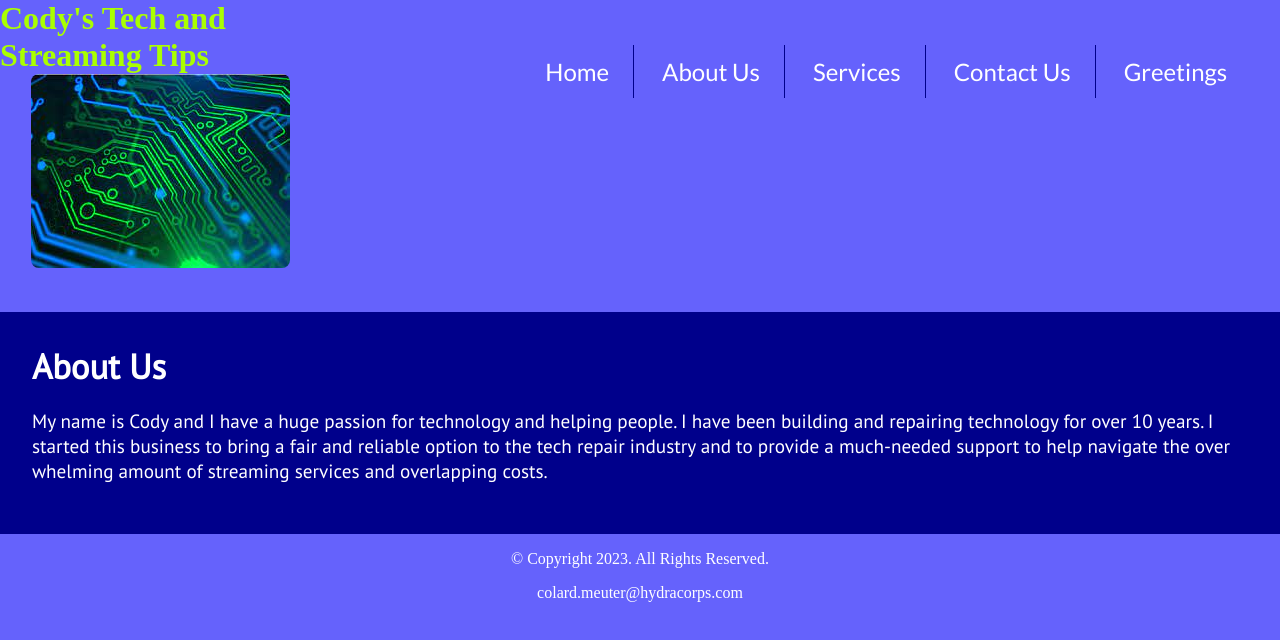
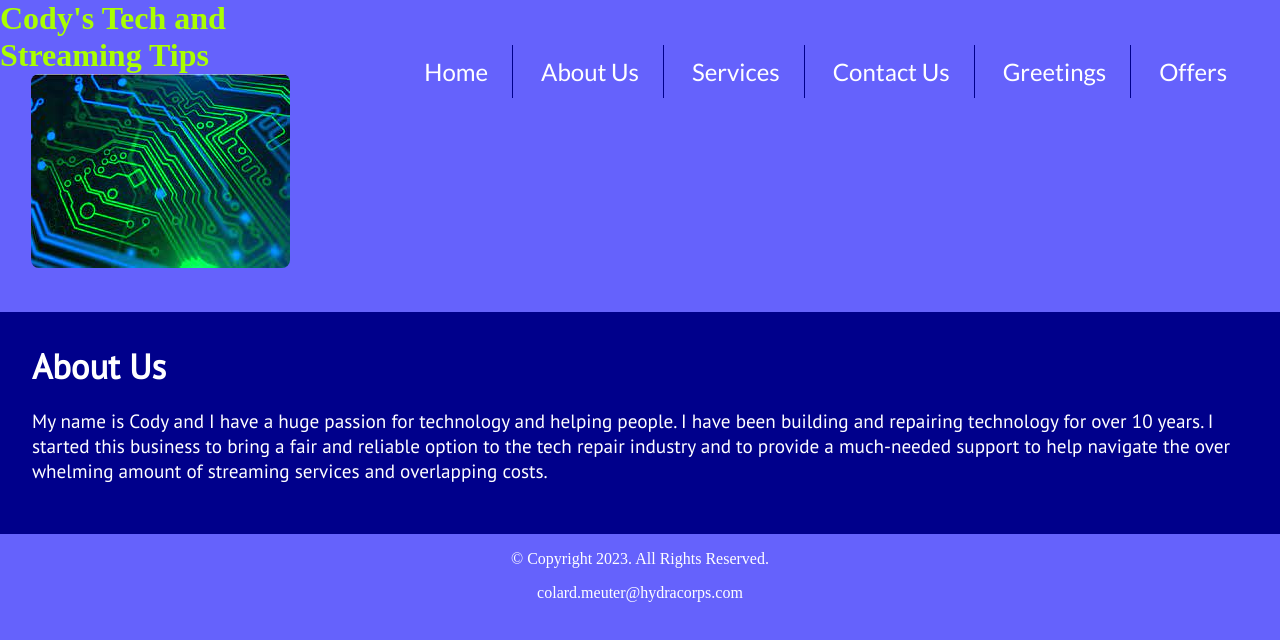
Before and after one commit to Lockdown707/Cody-sTechAndStreamingTips.github.io, a plain HTML site: page about.html in a window 1280 px wide. Drawn offline with Linux system fonts and the light colour scheme.

Commit message:
Add files via upload

```diff
--- a/about.html
+++ b/about.html
@@ -30,6 +30,7 @@
 			<li><a href="services.html">Services</a></li>
 			<li><a href="contact.html">Contact Us</a></li>
 			<li><a href="add-content.html">Greetings</a></li>
+			<li><a href="ch_3_example.html">Offers</a></li>
 		</ul>
 	</nav>
 
```
Also changed, not shown: contact.html (+1 -0 lines), services.html (+1 -0 lines).
